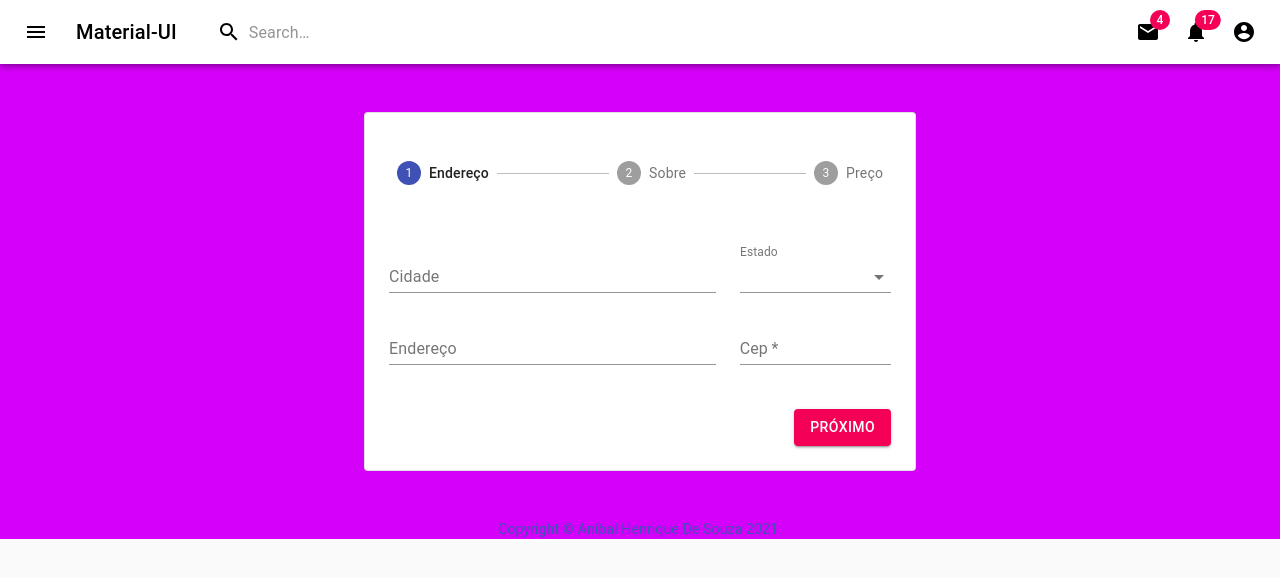
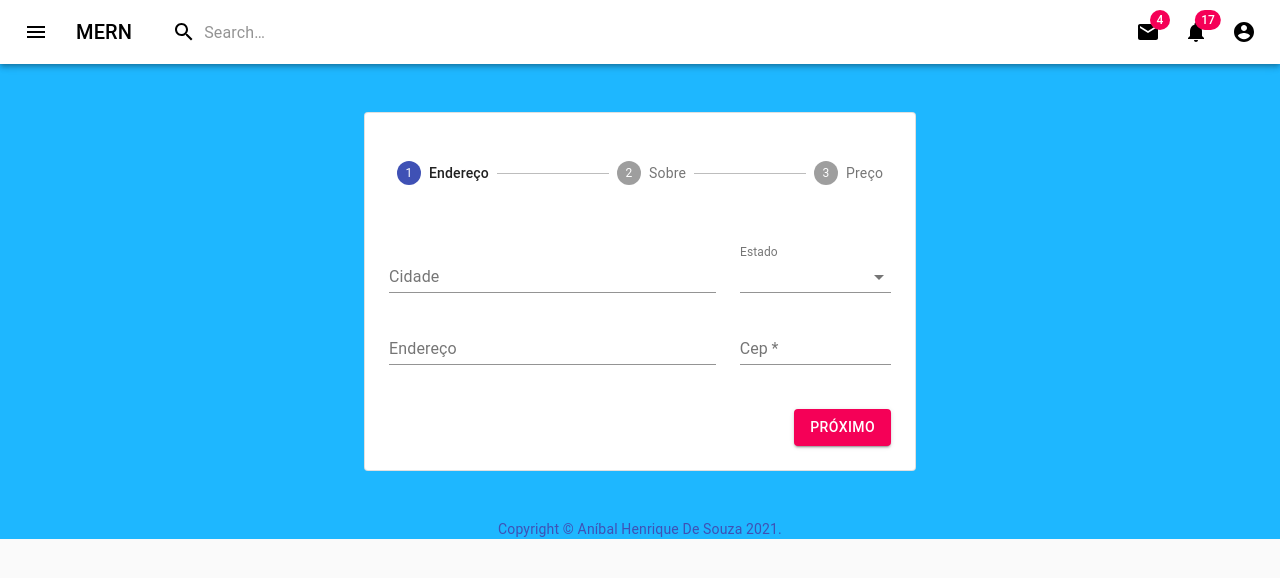
Before and after one commit to ahsouza/mern, a React (Create React App) app in the folder client/: page / in a window 1280 px wide. Shown: the top 578 px of the page. Built offline with nearby package versions, Linux system fonts and the light colour scheme.

Commit message:
fixed: reparando navbar e alterando cor de fundo

```diff
--- a/client/src/App.css
+++ b/client/src/App.css
@@ -1,6 +1,6 @@
 .App {
   text-align: center;
-  background-color: #d500f9;
+  background-color: #1eb7ff;
 }
 
 .App-logo {
--- a/client/src/components/AppBar.tsx
+++ b/client/src/components/AppBar.tsx
@@ -180,7 +180,7 @@ export default function PrimarySearchAppBar() {
             <MenuIcon />
           </IconButton>
           <Typography className={classes.title} variant="h6" noWrap>
-            Material-UI
+            MERN
           </Typography>
           <div className={classes.search}>
             <div className={classes.searchIcon}>
```
